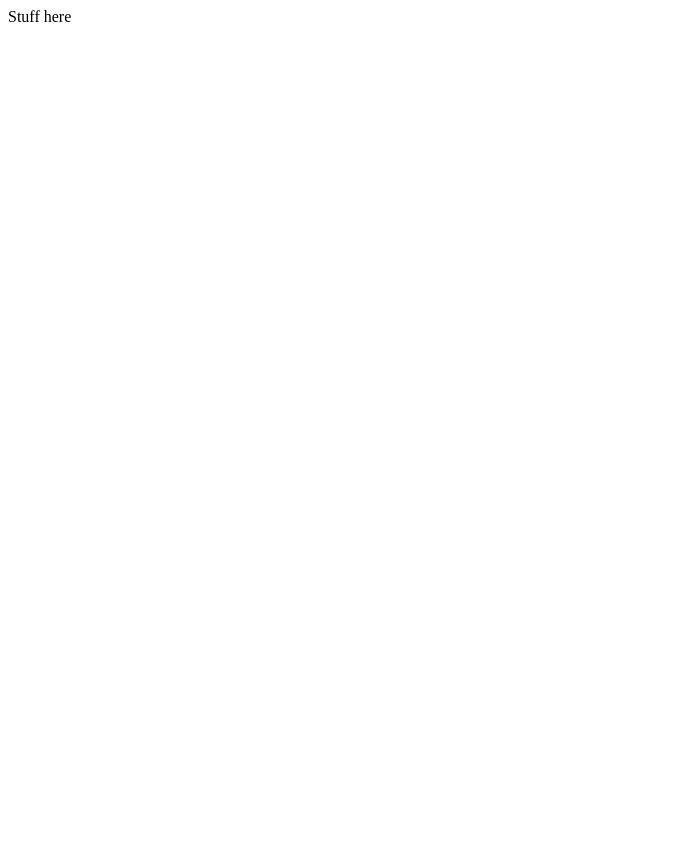
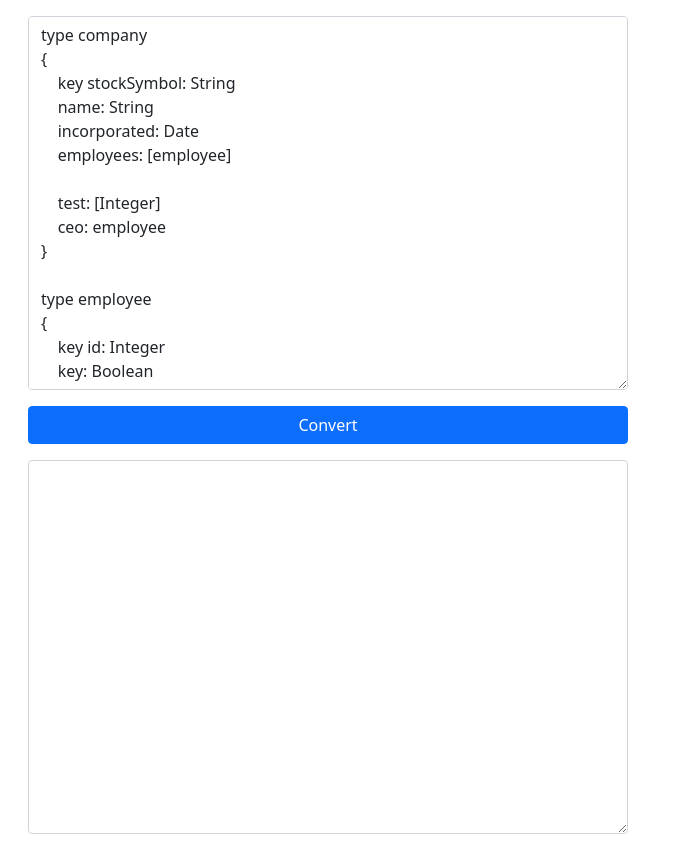
Before and after one commit to g2mula/rsdl-mermaid-hack, a website built with Parcel: page index.html in a window 1280 px wide. Shown: the whole page, without its empty margins (0-682 px from the left). Before the commit the page ends 800 px from the top, so only its background shows below. Built offline with nearby package versions, Linux system fonts and the light colour scheme.

Commit message:
Parse rsdl.

```diff
--- a/index.html
+++ b/index.html
@@ -1,12 +1,81 @@
 <!DOCTYPE html>
 <html lang="en">
-<head>
-    <meta charset="UTF-8">
-    <meta http-equiv="X-UA-Compatible" content="IE=edge">
-    <meta name="viewport" content="width=device-width, initial-scale=1.0">
+  <head>
+    <meta charset="UTF-8" />
+    <meta http-equiv="X-UA-Compatible" content="IE=edge" />
+    <meta name="viewport" content="width=device-width, initial-scale=1.0" />
     <title>RSDL Mermaid</title>
-</head>
-<body>
-    Stuff here
-</body>
+    <link
+      href="https://cdn.jsdelivr.net/npm/bootstrap@5.0.0-beta2/dist/css/bootstrap.min.css"
+      rel="stylesheet"
+      integrity="sha384-BmbxuPwQa2lc/FVzBcNJ7UAyJxM6wuqIj61tLrc4wSX0szH/Ev+nYRRuWlolflfl"
+      crossorigin="anonymous"
+    />
+  </head>
+  <body class="container-fluid">
+    <div class="row p-3">
+      <div class="col-sm">
+        <textarea id="rsdlTextArea" class="form-control mb-3" rows="15">
+type company
+{
+    key stockSymbol: String
+    name: String
+    incorporated: Date
+    employees: [employee]
+
+    test: [Integer]
+    ceo: employee
+}
+
+type employee
+{
+    key id: Integer
+    key: Boolean
+    name : name
+    title: String
+
+    # a bound action  with an optional parameter that cannot be null if provided
+    # action fire(date?: Date)
+
+    # a bound action with a required parameter that can be null
+    action fire(date: Date?)
+
+    function promote() : Integer     # a bound function
+}
+
+type name
+{
+    firstName : String
+    middleInitial: String?
+    lastName: String
+    title: String?
+}
+
+service
+{
+    # unbound, "global" action
+    # resetDataSource()
+
+    # entity set
+    competitors: [company]
+
+    # singleton
+    company: company
+}
+        </textarea>
+        <div class="d-grid gap-2 mb-3">
+          <button id="convertButton" class="btn btn-primary">Convert</button>
+        </div>
+        <textarea
+          id="mermaidTextArea"
+          class="form-control"
+          rows="15"
+        ></textarea>
+      </div>
+      <div class="col-sm">
+        <div id="diagramContainer"></div>
+      </div>
+    </div>
+    <script src="src/index.js"></script>
+  </body>
 </html>
--- a/src/index.js
+++ b/src/index.js
@@ -1 +1,39 @@
-// Something
+import { parse } from 'rsdl-js';
+
+document.addEventListener('DOMContentLoaded', function () {
+  const convertButton = document.getElementById('convertButton');
+  const rsdlTextArea = document.getElementById('rsdlTextArea');
+  const mermaidTextArea = document.getElementById('mermaidTextArea');
+
+  const diagramContainer = document.getElementById('diagramContainer');
+
+  convertButton.addEventListener('click', function () {
+    try {
+      const source = rsdlTextArea.value;
+      const { rsdljs, errors } = convertRsdl(source);
+
+      if (errors) {
+        errors.map((error) => console.error(error));
+        return;
+      }
+
+
+      mermaidTextArea.value = JSON.stringify(rsdljs, null, 2);
+    } catch (e) {
+      console.error(e);
+    }
+  });
+});
+
+function convertRsdl(source) {
+  try {
+    const json = parse(source, (_) => (_) => '');
+    if (json.$$errors) {
+      return { errors: json.$$errors };
+    }
+
+    return { rsdljs: json };
+  } catch (e) {
+    return { errors: [e] };
+  }
+}
```
Also changed, not shown: package.json (+9 -1 lines), 2 other files.
